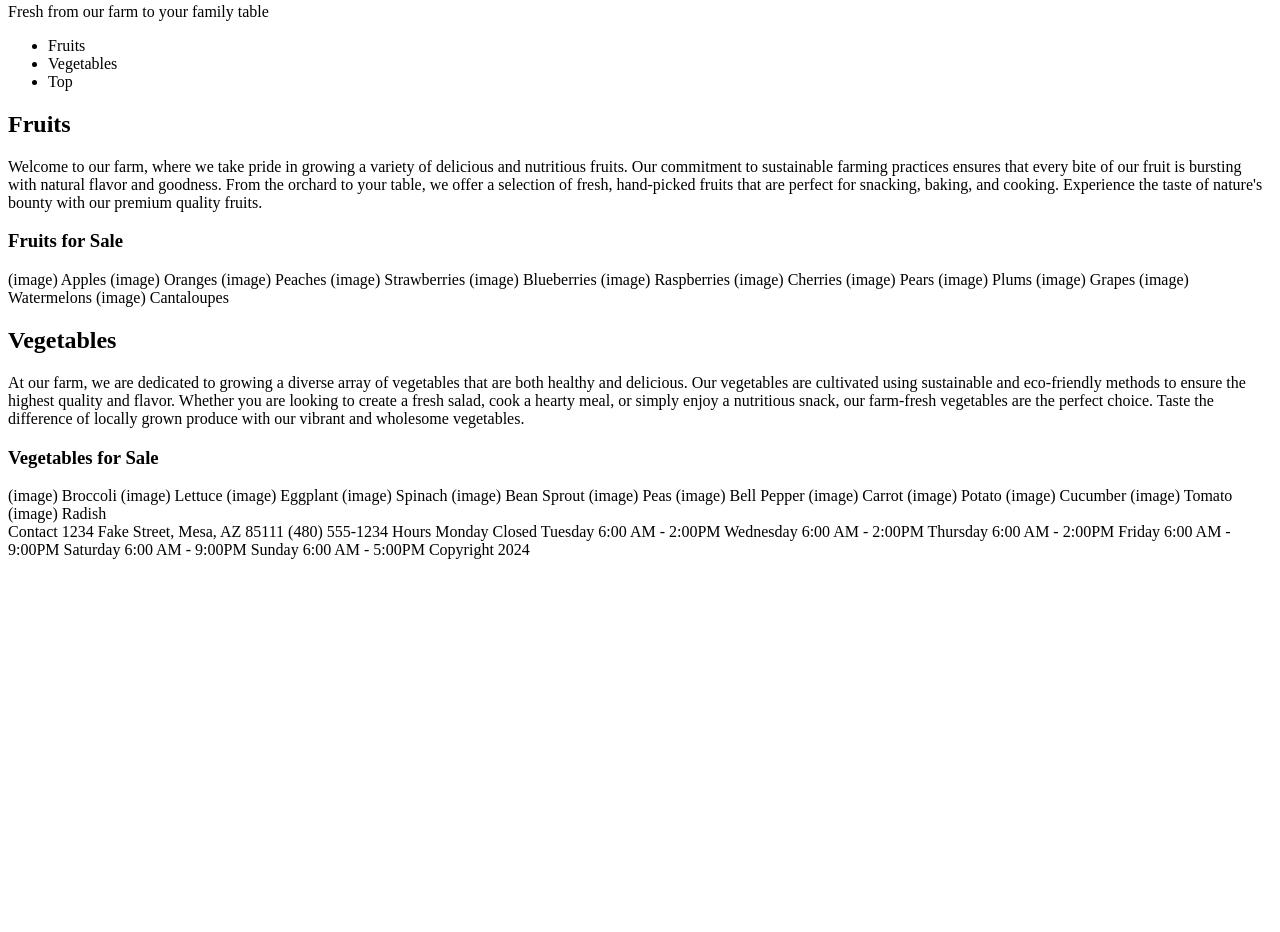
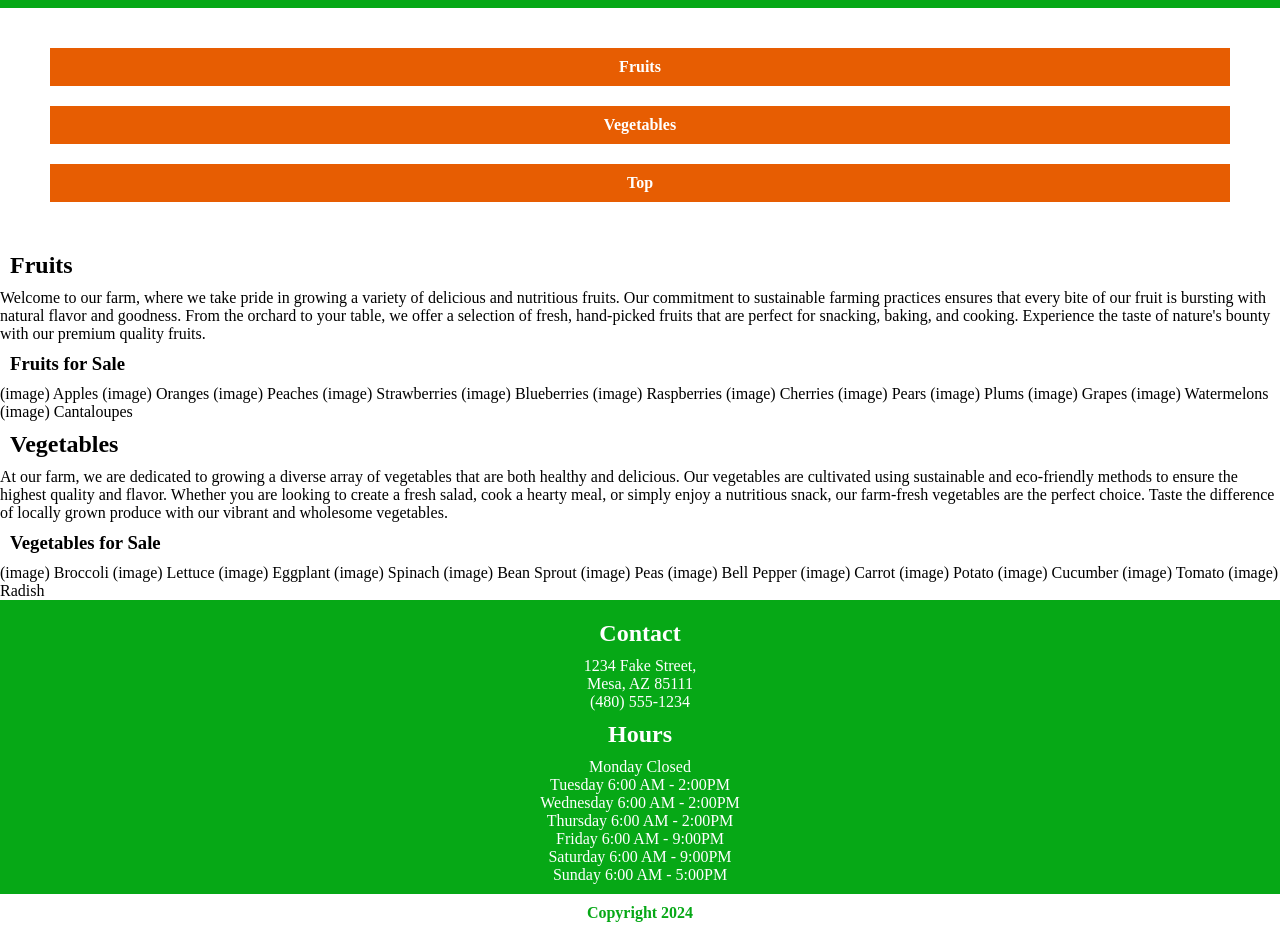
Before and after one commit to cgaudette66/farm, a plain HTML site: page index.html in a window 1280 px wide. Shown: the part 77-1009 px from the top of the page. Before the commit the page ends 800 px from the top, so only its background shows below. Drawn offline with Linux system fonts and the light colour scheme; a web font is replaced by a local one.

Commit message:
Added CSS styles and html tags

```diff
--- a/index.html
+++ b/index.html
@@ -16,14 +16,14 @@
         <header>
             <h1>Fiona's Farm</h1>
             <p>Fresh from our farm to your family table</p>
-            <nav>
-                <ul>
-                    <li>Fruits</li>
-                    <li>Vegetables</li>
-                    <li>Top</li>
-                </ul>
-            </nav>
         </header>
+        <nav>
+            <ul>
+                <li><a href="#">Fruits</a></li>
+                <li><a href="#">Vegetables</a></li>
+                <li><a href="#">Top</a></li>
+            </ul>
+        </nav>
         <main>
             <h2>Fruits</h2>
             <p>Welcome to our farm, where we take pride in growing a variety of delicious and nutritious fruits. Our commitment to sustainable farming practices ensures that every bite of our fruit is bursting with natural flavor and goodness. From the orchard to your table, we offer a selection of fresh, hand-picked fruits that are perfect for snacking, baking, and cooking. Experience the taste of nature's bounty with our premium quality fruits.</p>
@@ -107,22 +107,23 @@
             (image)
             Radish
         </main>
+        <section id="contact">
+            <h2>Contact</h2>
+            <p>1234 Fake Street,</p>
+            <p>Mesa, AZ 85111</p>
+            <p>(480) 555-1234</p>
+
+            <h2>Hours</h2>
+            <p>Monday Closed</p>
+            <p>Tuesday 6:00 AM - 2:00PM</p>
+            <p>Wednesday 6:00 AM - 2:00PM</p>
+            <p>Thursday 6:00 AM - 2:00PM</p>
+            <p>Friday 6:00 AM - 9:00PM</p>
+            <p>Saturday 6:00 AM - 9:00PM</p>
+            <p>Sunday 6:00 AM - 5:00PM</p>
+        </section>
         <footer>
-            Contact
-            1234 Fake Street,
-            Mesa, AZ 85111
-            (480) 555-1234
-
-            Hours
-            Monday Closed
-            Tuesday 6:00 AM - 2:00PM
-            Wednesday 6:00 AM - 2:00PM
-            Thursday 6:00 AM - 2:00PM
-            Friday 6:00 AM - 9:00PM
-            Saturday 6:00 AM - 9:00PM
-            Sunday 6:00 AM - 5:00PM
-
-            Copyright 2024
+            <p>Copyright 2024</p>
         </footer>
     </body>
 </html>
--- a/styles.css
+++ b/styles.css
@@ -9,13 +9,54 @@
     --Wht: #ffffff;
 }
 
+* {
+    box-sizing: border-box;
+    margin: 0;
+    padding: 0;
+  }
+
+html {
+    background-color: var(--Wht);
+}
 body {
+    min-width: 428px;
     font-family: Habibi;
     size: 1.25em;
+    color: var(--Blk);
 }
 
+header, #contact {
+    width: 100%;
+    background-color: var(--Grn);
+    color: var(--Wht);
+    text-align: center;
+    padding-bottom: 10px;
+}
+
+nav li {
+    list-style: none;
+  }
+  nav a {
+    text-decoration: none;
+    background-color: var(--Orn);
+    display: block;
+    text-align: center;
+    color: var(--Wht);
+    font-weight: bold;
+    margin: 20px 50px;
+    padding: 10px;
+  }
+
+nav {
+    padding-top: 20px;
+    padding-bottom: 20px;
+}
+
+
+/* h1 h2 h3 */
 h1, h2, h3 {
     font-family: 'Irish Grover';
+    padding: 10px;
 }
 
 h1 {
@@ -29,3 +70,17 @@ h2 {
 h3 {
     size: 1.25em;
 }
+
+#contact {
+    padding-top: 10px;
+}
+
+footer {
+    width: 100%;
+    background-color: var(--Wht);
+    color: var(--Grn);
+    text-align: center;
+    padding-top: 10px;
+    padding-bottom: 10px;
+    font-weight: bold;
+}
```
